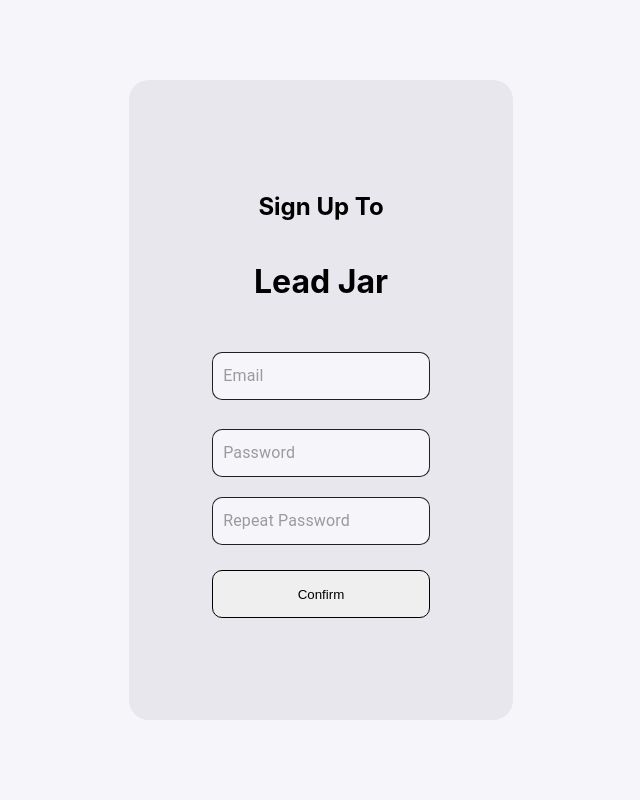
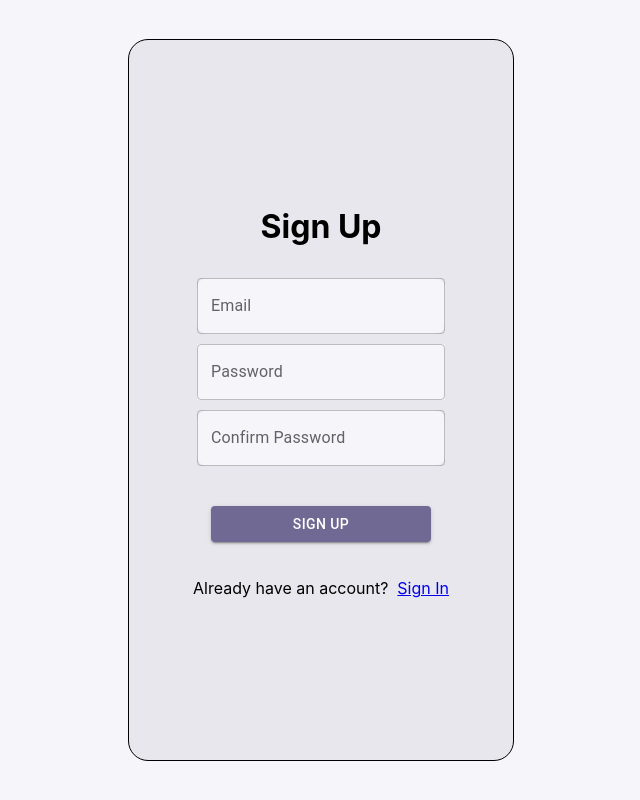
Before and after one commit to ArtemSadovenko/lead-jar, a React (Create React App) app: page /login/sign-up in a window 1280 px wide. Shown: the whole page, without its empty margins (319-959 px from the left). Built offline with nearby package versions, Linux system fonts and the light colour scheme.

Commit message:
Fix: auth

```diff
--- a/src/pages/LeadsPage.tsx
+++ b/src/pages/LeadsPage.tsx
@@ -31,20 +31,22 @@ function createData(
   status: string,
   timeSent: string,
   name: string,
-  url: string
+  url: string,
+  role: string
 ) {
-  return { leadGen, date, datePosted, status, timeSent, name, url };
+  return { leadGen, date, datePosted, status, timeSent, name, url, role };
 }
 
 const rows = [
   createData(
-    "Wade",
-    "01.04.2024",
-    "03.04.2024",
+    "Mat",
+    "02.04.2024",
+    "03.07.2024",
     "PROPOSAL SENT",
-    "12.00 - 14.00",
+    "11.00 - 14.00",
     "Landing",
-    "www.com"
+    "www.com",
+    "Lead generator"
   ),
   createData(
     "Wade",
@@ -52,53 +54,59 @@ const rows = [
     "03.04.2024",
     "PROPOSAL SENT",
     "12.00 - 14.00",
-    "Landing",
-    "www.com"
+    "WebFlow",
+    "www.com",
+    "Lead generator"
   ),
   createData(
-    "Wade",
+    "Robert",
+    "01.04.2024",
+    "03.04.2024",
+    "PROPOSAL SENT",
+    "12.00 - 19.00",
+    "Tilda",
+    "www.com",
+    "Lead generator"
+  ),
+  createData(
+    "Phill",
+    "01.04.2024",
+    "03.04.2024",
+    "PROPOSAL SENT",
+    "12.00 - 14.00",
+    "Lead generatorOps",
+    "www.com",
+    "Admin"
+  ),
+  createData(
+    "Ada",
+    "01.04.2024",
+    "03.04.2024",
+    "PROPOSAL SENT",
+    "10.00 - 12.00",
+    "WordPress",
+    "www.com",
+    "Admin"
+  ),
+  createData(
+    "Kate",
     "01.04.2024",
     "03.04.2024",
     "PROPOSAL SENT",
     "12.00 - 14.00",
     "Landing",
-    "www.com"
+    "www.com",
+    "Sales maneger"
   ),
   createData(
-    "Wade",
+    "Andrey",
     "01.04.2024",
     "03.04.2024",
     "PROPOSAL SENT",
     "12.00 - 14.00",
     "Landing",
-    "www.com"
-  ),
-  createData(
-    "Wade",
-    "01.04.2024",
-    "03.04.2024",
-    "PROPOSAL SENT",
-    "12.00 - 14.00",
-    "Landing",
-    "www.com"
-  ),
-  createData(
-    "Wade",
-    "01.04.2024",
-    "03.04.2024",
-    "PROPOSAL SENT",
-    "12.00 - 14.00",
-    "Landing",
-    "www.com"
-  ),
-  createData(
-    "Wade",
-    "01.04.2024",
-    "03.04.2024",
-    "PROPOSAL SENT",
-    "12.00 - 14.00",
-    "Landing",
-    "www.com"
+    "www.com",
+    "Sales maneger"
   ),
 ];
 
@@ -171,17 +179,17 @@ function LeadsPage() {
                   label="Any"
                   // onChange={handleChange}
                 >
-                  <MenuItem value={10}>Dev</MenuItem>
-                  <MenuItem value={20}>User</MenuItem>
+                  <MenuItem value={10}>Lead generator</MenuItem>
+                  <MenuItem value={20}>Sales maneger</MenuItem>
                   <MenuItem value={30}>Admin</MenuItem>
                 </Select>
               </FormControl>
             </div>
 
-            <div style={{  padding: "50px 10px 10px 10px " }}>
-              <TableContainer component={Paper} >
+            <div style={{  padding: "50px 10px 10px 10px " } }>
+              <TableContainer component={Paper} sx={{minWidth: "70vw"}}>
                 <Table
-                  sx={{ minWidth: 650 }}
+                  sx={{ minWidth: 900 }}
                   // size="small"
                   aria-label="a dense table"
                 >
@@ -194,10 +202,12 @@ function LeadsPage() {
                       <TableCell align="left">TIME SENT</TableCell>
                       <TableCell align="left">NAME</TableCell>
                       <TableCell align="left">URL</TableCell>
+                      <TableCell align="left">ROLE</TableCell>
                     </TableRow>
                   </TableHead>
                   <TableBody>
                     {rows.map((row) => (
+                      row.role == 'Admin'?(
                       <TableRow
                         key={row.name}
                         sx={{
@@ -212,19 +222,20 @@ function LeadsPage() {
                             backgroundColor: "#E1F7F4",
                             color:"#269E8C",
                             borderRadius: "10px",
-                            padding:"0px 0px 0px 10px"
+                            padding:"5px 0px 5px 10px"
                           }}> {row.status}</p></TableCell>
                         <TableCell align="left"><p
                           style={{
                             backgroundColor: "#F6E5D6",
                             color:"#E46027",
                             borderRadius: "10px",
-                            padding:"0px 0px 0px 5px"
+                            padding:"5px 0px 5px 5px"
                           }}
                         >{row.timeSent}</p></TableCell>
                         <TableCell align="left">{row.name}</TableCell>
                         <TableCell align="left">{row.url}</TableCell>
-                      </TableRow>
+                        <TableCell align="left">{row.role}</TableCell>
+                      </TableRow>):null
                     ))}
                   </TableBody>
                 </Table>
--- a/src/pages/SignIn.css
+++ b/src/pages/SignIn.css
@@ -8,12 +8,14 @@
 }
 
 .authForm {
+    border: solid 1px;
+
   display: flex;
   flex-direction: column;
   justify-content: center;
   align-items: center;
   background-color: #e7e7ed;
-  height: 60vh;
+  height: 80vh;
   width: 30vw;
   border-radius: 20px;
 
--- a/src/pages/SignIn.tsx
+++ b/src/pages/SignIn.tsx
@@ -1,63 +1,63 @@
 import React from "react";
-import { InputBase } from "@mui/material";
+import { Button, InputBase, TextField, Typography } from "@mui/material";
 import "./SignIn.css";
 import { Link, useNavigate } from "react-router-dom";
+import Alert from "@mui/material/Alert";
 
 function SingIn() {
   const nav = useNavigate();
 
-  const routeToDash = () =>{
-    nav("/dashboard")
-  }
+  const routeToDash = () => {
+    nav("/dashboard");
+  };
 
   return (
     <div className="root">
       <div className="authForm">
-        <h1>Lead Jar</h1>
+        <h1>Sign In</h1>
 
         <br />
-        <InputBase
+
+        <TextField
+          id="textField"
+          label="Email"
           sx={{
-            width: "17vw",
-            height: "6vh",
-            border: "solid 1px",
             borderRadius: "10px",
-            padding: "0px 5px 0px 10px",
             backgroundColor: "#f5f5fa",
-            margin: "10px 0px 4px 0px"
+            margin: "10px 0px 4px 0px",
           }}
-          placeholder="Email"
-        ></InputBase>
+          placeholder="Enter email"
+        ></TextField>
+
         <br />
-        <InputBase
+        <TextField
+          id="pass"
+          label="Password"
+          itemType="password"
           sx={{
-            width: "17vw",
-            height: "6vh",
-            border: "solid 1px",
-            borderRadius: "10px",
-            padding: "0px 5px 0px 10px",
             backgroundColor: "#f5f5fa",
+          }}
+          placeholder="Enter Password"
+          type="password"
+        ></TextField>
 
-            margin: "5px 0px 15px 0px"
+        {/* <Alert sx={{marginTop: "20px", width: "200px"}}  severity="error">Please enter a valid email address</Alert> */}
+        <Button
+          onClick={routeToDash}
+          variant="contained"
+          sx={{
+            m: "30px 0px 20px 0px",
+            backgroundColor: "#706993",
+            width: "220px",
           }}
-          placeholder="Password"
-        ></InputBase>
-
-        <button
-          onClick={routeToDash}
-          style={{
-            width: "17vw",
-            height: "6vh",
-            border: "solid 1px",
-            borderRadius: "10px",
-            margin: "10px 0px 10px 0px"
-          }}
-        >Login</button>
+        >
+          Sign In
+        </Button>
 
         <div style={{ display: "flex", flexDirection: "row" }}>
-          <p>Dont have an account? </p>
-          <Link to={"/login/sign-up"} >
-            <p>create it</p>
+          <p>Dont have an account?&nbsp;&nbsp; </p>
+          <Link to={"/login/sign-up"}>
+            <p> Sign In</p>
           </Link>
         </div>
       </div>
--- a/src/pages/SignUp.css
+++ b/src/pages/SignUp.css
@@ -8,12 +8,14 @@
   }
 
   .authForm {
+
+    border: solid 1px;
     display: flex;
     flex-direction: column;
     justify-content: center;
     align-items: center;
     background-color: #e7e7ed;
-    height: 80vh;
+    height: 90vh;
     width: 30vw;
     border-radius: 20px;
 
--- a/src/pages/SignUp.tsx
+++ b/src/pages/SignUp.tsx
@@ -1,5 +1,5 @@
 import React from "react";
-import { InputBase } from "@mui/material";
+import { InputBase, Button, TextField, Alert } from "@mui/material";
 import "./SignUp.css";
 import { Link, useNavigate } from "react-router-dom";
 
@@ -13,65 +13,65 @@ function SignUp() {
   return (
     <div className="root">
       <div className="authForm">
-      <h2>Sign Up To</h2>
-    <h1>Lead Jar</h1>
+        <h1>Sign Up</h1>
 
-        <br />
-        <InputBase
+        <TextField
+          id="textField"
+          label="Email"
           sx={{
-            width: "17vw",
-            height: "6vh",
-            border: "solid 1px",
             borderRadius: "10px",
-            padding: "0px 5px 0px 10px",
             backgroundColor: "#f5f5fa",
-            margin: "10px 0px 4px 0px",
-          }}
-          placeholder="Email"
-        ></InputBase>
-        <br />
-        <InputBase
-          type="password"
-          sx={{
-            width: "17vw",
-            height: "6vh",
-            border: "solid 1px",
-            borderRadius: "10px",
-            padding: "0px 5px 0px 10px",
-            backgroundColor: "#f5f5fa",
-
-            margin: "5px 0px 15px 0px",
-          }}
-          placeholder="Password"
-        ></InputBase>
-
-        <InputBase
-          type="password"
-          sx={{
-            width: "17vw",
-            height: "6vh",
-            border: "solid 1px",
-            borderRadius: "10px",
-            padding: "0px 5px 0px 10px",
-            backgroundColor: "#f5f5fa",
-
-            margin: "5px 0px 15px 0px",
-          }}
-          placeholder="Repeat Password"
-        ></InputBase>
-
-        <button
-          onClick={routeToDash}
-          style={{
-            width: "17vw",
-            height: "6vh",
-            border: "solid 1px",
-            borderRadius: "10px",
             margin: "10px 0px 10px 0px",
           }}
+          placeholder="Enter email"
+        ></TextField>
+
+        <TextField
+          id="pass"
+          label="Password"
+          itemType="password"
+          sx={{
+            backgroundColor: "#f5f5fa",
+          }}
+          placeholder="Enter Password"
+          type="password"
+        ></TextField>
+
+        <TextField
+          id="pass"
+          label="Confirm Password"
+          itemType="password"
+          sx={{
+            borderRadius: "10px",
+            backgroundColor: "#f5f5fa",
+            margin: "10px 0px 10px 0px"
+          }}
+          placeholder="Enter Password"
+          type="password"
+        ></TextField>
+
+
+{/* <Alert sx={{marginTop: "20px", width: "200px"}}  severity="error">Passwords should match</Alert> */}
+
+
+        <Button
+          variant="contained"
+          onClick={routeToDash}
+          sx={{
+            m: "30px 0px 20px 0px",
+            backgroundColor: "#706993",
+            width: "220px",
+          }}
         >
-          Confirm
-        </button>
+          Sign Up
+        </Button>
+
+        <div style={{ display: "flex", flexDirection: "row" }}>
+          <p>Already have an account?&nbsp;&nbsp; </p>
+          <Link to={"/login/sign-up"}>
+            <p> Sign In</p>
+          </Link>
+        </div>
       </div>
     </div>
   );
```
